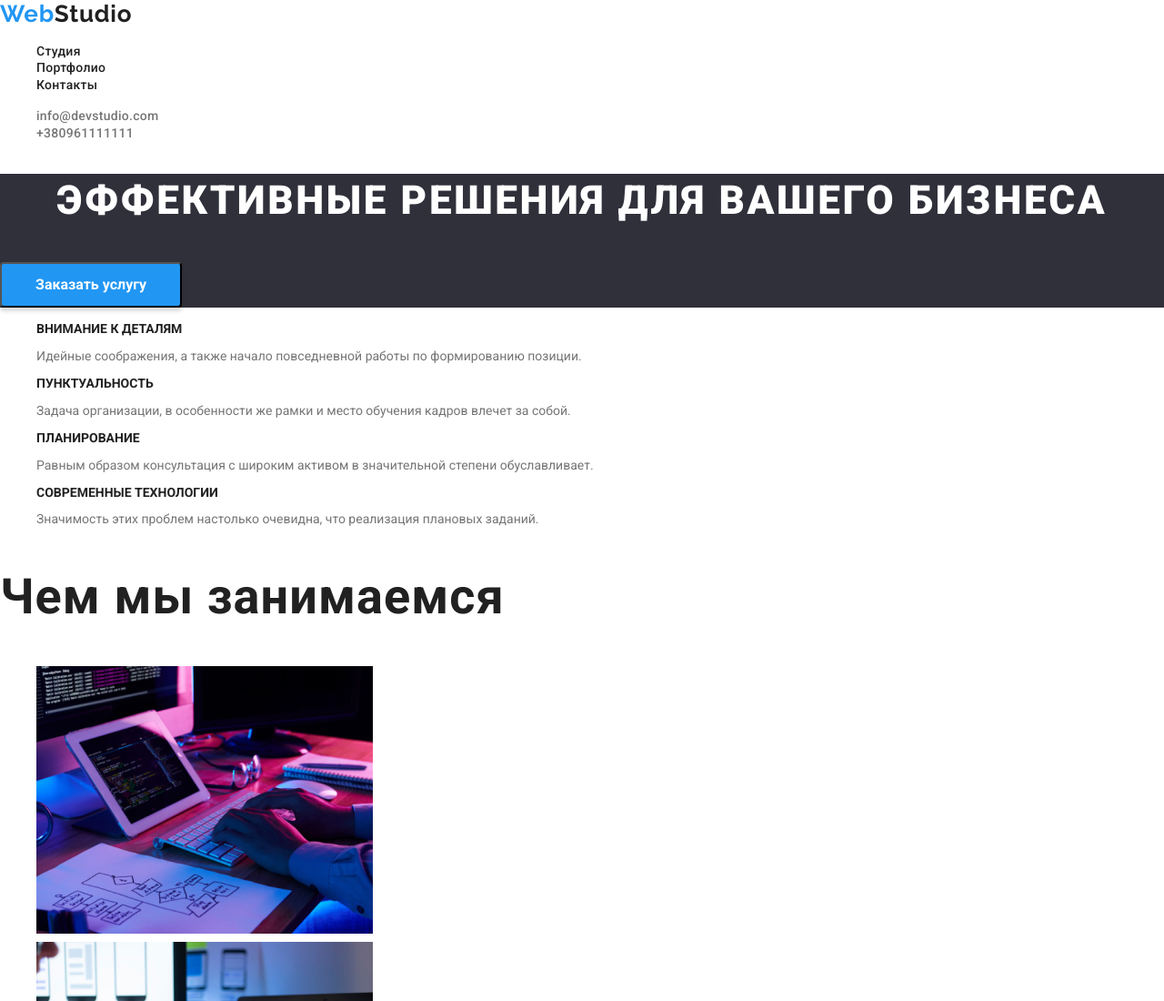
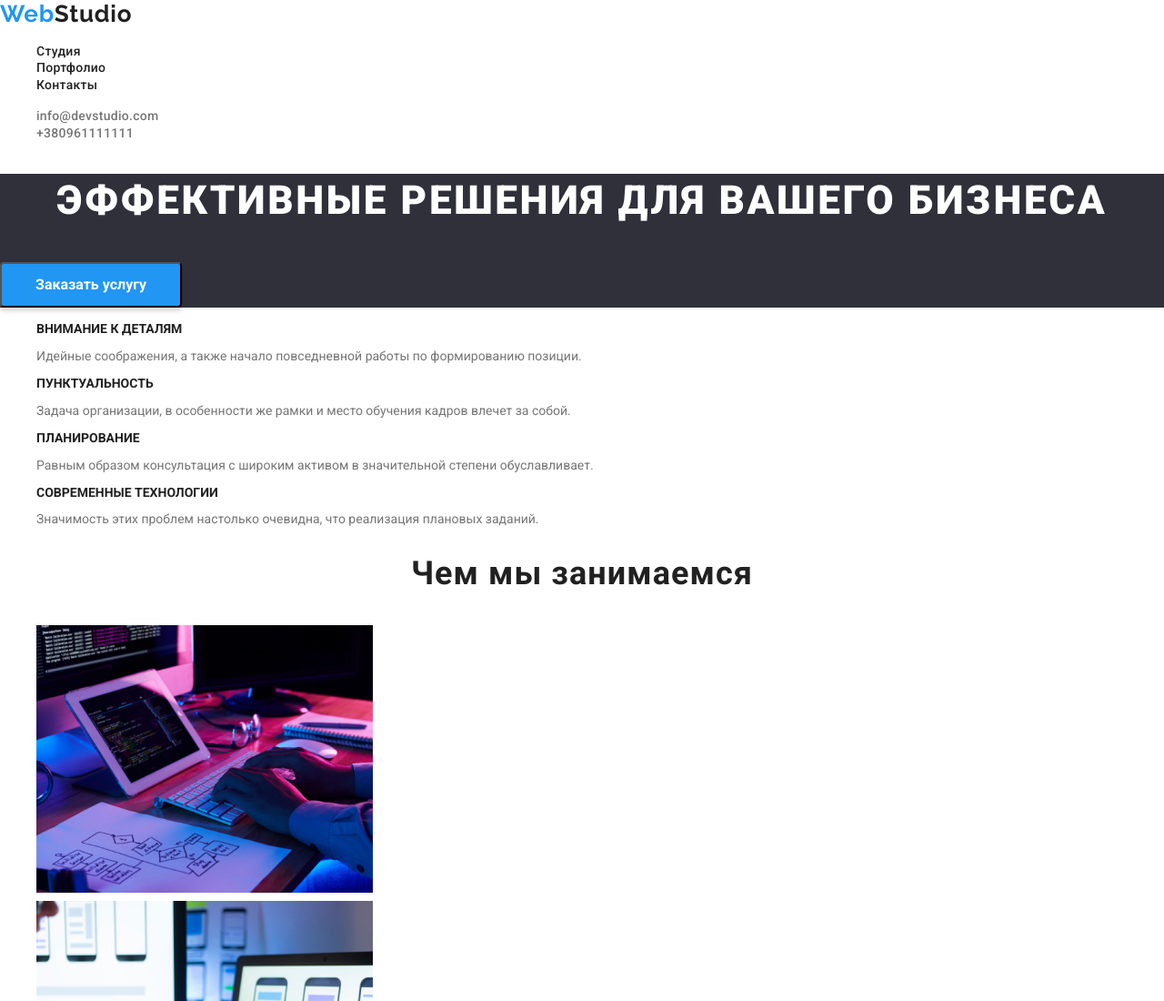
Before and after one commit to YehorIlchenko/goit-markup-hw-02, a plain HTML site: page index.html in a window 1280 px wide. Shown: the top 1100 px of the page at 91% size. Drawn offline with nearby package versions, Linux system fonts and the light colour scheme.

Commit message:
fixid size

```diff
--- a/css/styles.css
+++ b/css/styles.css
@@ -124,6 +124,15 @@ body{
 }
 
 /*чем занимаемся*/
+
+.waht-doing {
+ font-size: 36px;
+ line-height: 42px;
+ text-align: center;
+ letter-spacing: 0.03em;
+
+ color: var(--text-black-color);
+}
 .doing{
  font-weight: 700;
  font-size: 36px;
--- a/index.html
+++ b/index.html
@@ -56,7 +56,7 @@
      </section>
  <!--Чем мы занимаемся 3 картинки-->
       <section class="doing">
-           <h2>Чем мы занимаемся</h2>
+           <h2 class="waht-doing">Чем мы занимаемся</h2>
            <ul>
              <li>
                  <img src="./img/box1.png" alt="набор кода на компьютере" width=370></li>
```
